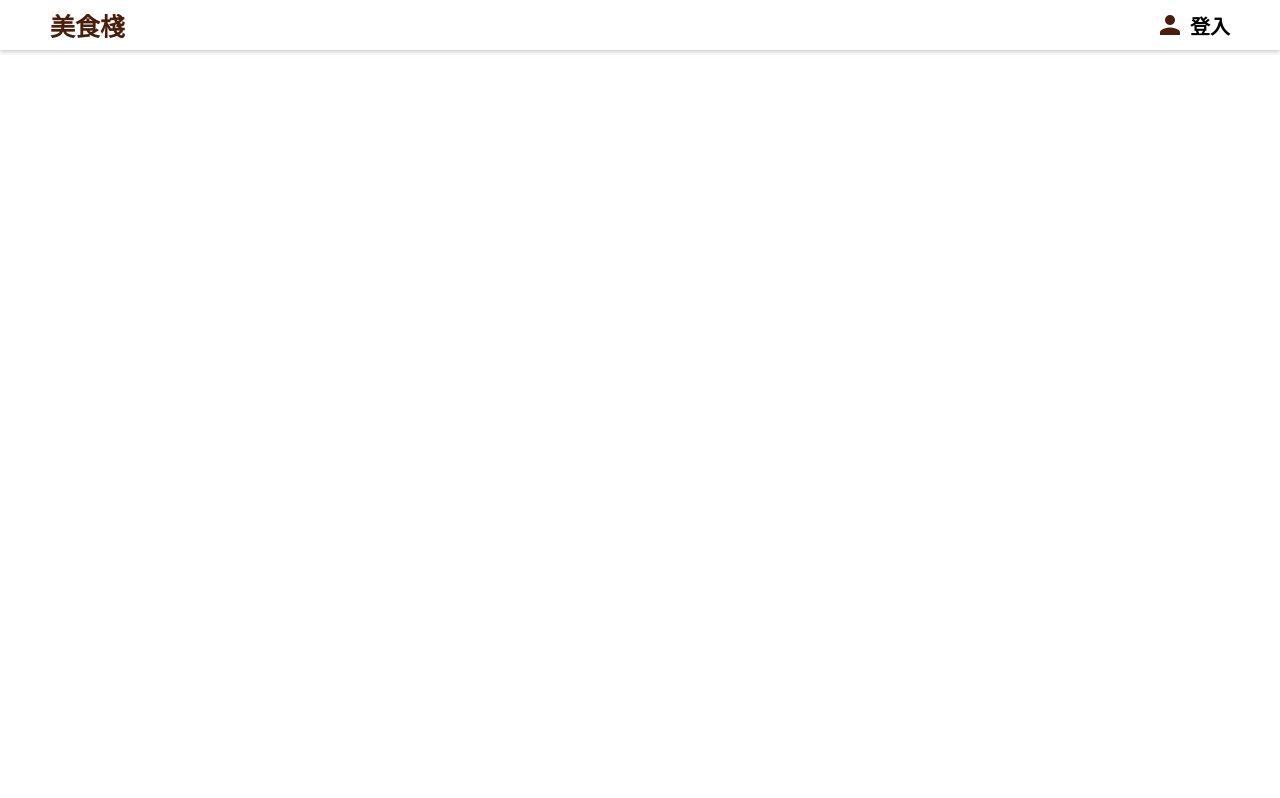
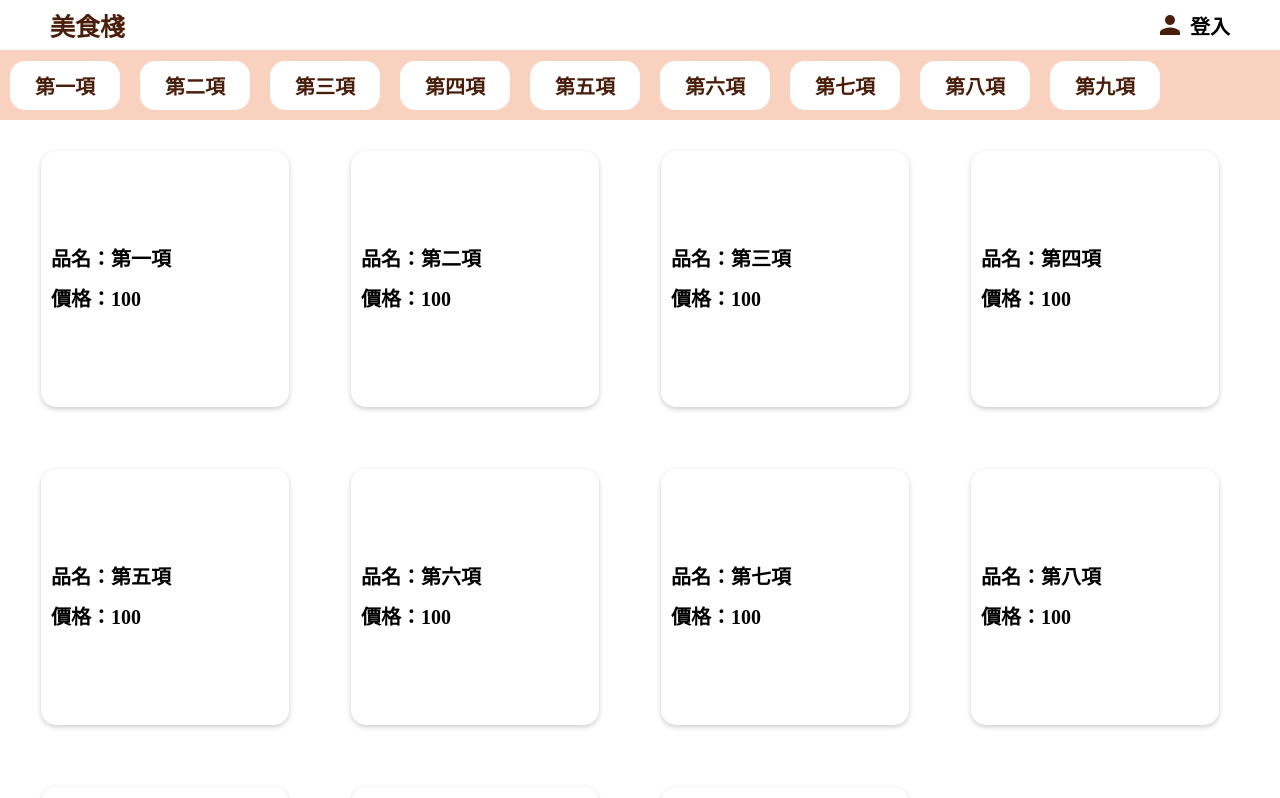
Before and after one commit to Kamaboko0126/POS-system-client, a Vue app: page /order in a window 1280 px wide. Shown: the top 798 px of the page. Built offline with nearby package versions, Linux system fonts and the light colour scheme.

Commit message:
20240104

```diff
--- a/package.json
+++ b/package.json
@@ -11,7 +11,8 @@
     "axios": "^1.6.3",
     "core-js": "^3.8.3",
     "vue": "^3.2.13",
-    "vue-router": "^4.0.13"
+    "vue-router": "^4.0.13",
+    "vuedraggable": "^2.24.3"
   },
   "devDependencies": {
     "@babel/core": "^7.12.16",
--- a/src/App.vue
+++ b/src/App.vue
@@ -38,7 +38,6 @@ export default {
 <style>
 :root {
   --header-height: 50px;
-  --menu-width: 0px;
   --main-color:#491f0c;
   --second-color:#ffe9df;
 }
@@ -50,18 +49,14 @@ export default {
 }
 
 section {
-  width: calc(100% - var(--menu-width));
-  height: 100%;
   display: flex;
   justify-content: center;
   align-items: center;
 }
 
 .content {
-  width: 100%;
-  height: calc(100vh - var(--header-height));
   display: flex;
-  align-items: center;
+  align-items: flex-start;
   justify-content: center;
 }
 
--- a/src/components/HeaderItem.vue
+++ b/src/components/HeaderItem.vue
@@ -26,19 +26,21 @@ export default {
   setup() {
     const openMenu = inject("openMenu");
     const route = useRoute();
-    const isLogin = ref(true);
+    const isLogin = ref(JSON.parse(sessionStorage.getItem("isLogin")));
 
-    console.log(isLogin.value);
+    const updateIcon = () => {
+      isLogin.value = JSON.parse(sessionStorage.getItem("isLogin"));
+    };
 
     onMounted(() => {
-      isLogin.value = sessionStorage.getItem("isLogin");
-      console.log(sessionStorage.getItem("isLogin"));
+      updateIcon();
     });
 
     return {
       openMenu,
       route,
       isLogin,
+      updateIcon,
     };
   },
 };
--- a/src/components/HomePage.vue
+++ b/src/components/HomePage.vue
@@ -1,20 +1,27 @@
 <template>
-    <section>
-        <p>請先登入</p>
-    </section>
+  <section>
+      <h1 v-if="isLogin == 'false'">請先登入</h1>
+  </section>
 </template>
 
 <script>
-    export default {
-        name: 'HomePage',
-        components: {
+export default {
+  name: "HomePage",
+  components: {},
+  setup() {
+    const isLogin = sessionStorage.getItem("isLogin");
 
-        }
-    }
+    return {
+      isLogin,
+    };
+  },
+};
 </script>
 
 <style scoped>
-    section{
-        /* background: #232323; */
-    }
+section {
+  /* background: #232323; */
+  height: 100%;
+}
+
 </style>
--- a/src/components/LoginPage.vue
+++ b/src/components/LoginPage.vue
@@ -2,6 +2,7 @@
   <form @submit.prevent="send">
     <div class="input-content">
       <h1>管理者登入</h1>
+      <p class="warningText">{{ warningText }}</p>
       <input
         type="text"
         name="account"
@@ -16,7 +17,7 @@
         placeholder="Password"
       />
       <div class="button-content">
-        <button type="submit">登入</button>
+        <button type="submit" :disabled="isProcessing">登入</button>
       </div>
     </div>
   </form>
@@ -31,20 +32,46 @@ export default {
   setup() {
     const inputAccount = ref("");
     const inputPassword = ref("");
+    const warningText = ref("");
+    const isProcessing = ref(false);
+
+    const statusCheck = () => {
+      console.log("statusCheck");
+      if (inputAccount.value == "") {
+        warningText.value = "*請輸入帳號";
+          isProcessing.value = false;
+        return;
+      } else if (inputPassword.value == "") {
+        warningText.value = "*請輸入密碼";
+          isProcessing.value = false;
+        return;
+      } else {
+        warningText.value = "";
+      }
+    };
+
     const send = async () => {
+      isProcessing.value = true;
+      statusCheck();
+      if (warningText.value != "") return;
       try {
         const response = await axios.post("http://127.0.0.1:10000/login", {
           Account: inputAccount.value,
           Password: inputPassword.value,
         });
         if (response.data.message === "success") {
-          alert("登入成功");
+          console.log("登入成功");
+          warningText.value = "登入成功";
           sessionStorage.setItem("isLogin", true);
-          window.location.href = "/";
+          setTimeout(() => {
+            window.location.href = "/oder";
+          }, 1000);
         } else {
-          alert("登入失敗");
+          console.log("登入失敗");
+          isProcessing.value = false;
         }
       } catch (error) {
+        isProcessing.value = false;
         console.error(error);
       }
     };
@@ -53,6 +80,8 @@ export default {
       send,
       inputAccount,
       inputPassword,
+      warningText,
+      isProcessing
     };
   },
 };
@@ -66,6 +95,10 @@ form {
   align-items: center;
   justify-content: center;
   flex-direction: column;
+}
+
+.warningText {
+  color: rgb(156, 24, 24);
 }
 
 .input-content {
@@ -118,4 +151,10 @@ button:active {
   transform: scale(0.98);
   transition: transform 0.1s ease;
 }
+
+button:disabled {
+  background-color: #bdc3c7;
+  color: #7f8c8d;
+  cursor: not-allowed;
+}
 </style>
--- a/src/components/MenuItem.vue
+++ b/src/components/MenuItem.vue
@@ -20,6 +20,10 @@ export default {
   components: {},
   setup() {
     const menuItems = ref([
+      {
+        name:"點餐頁",
+        path:"/order"
+      },
       {
         name: "編輯菜單",
         path: "/editmenu",
--- /dev/null
+++ b/src/components/OrderPage.vue
@@ -0,0 +1,188 @@
+<template>
+  <section>
+    <div class="horizontal-menu-content">
+      <div class="horizontal-menu" v-for="(item, index) in items" :key="index">
+        <div class="menu-item" @click="selectItem(item.name)">
+          {{ item.name }}
+        </div>
+      </div>
+    </div>
+    <div class="card-content">
+      <div class="card" v-for="(card, index) in cards" :key="index" @click="selectCard(card.name)">
+        <div>
+          <p>品名：{{ card.name }}</p>
+          <p>價格：{{ card.price }}</p>
+        </div>
+      </div>
+    </div>
+    <h1 v-if="isLogin == 'false'">請先登入</h1>
+  </section>
+</template>
+
+<script>
+import { ref } from "vue";
+
+export default {
+  name: "OderPage",
+  components: {},
+  setup() {
+    const isLogin = sessionStorage.getItem("isLogin");
+    const items = ref([
+      {
+        name: "第一項",
+      },
+      {
+        name: "第二項",
+      },
+      {
+        name: "第三項",
+      },
+      {
+        name: "第四項",
+      },
+      {
+        name: "第五項",
+      },
+      {
+        name: "第六項",
+      },
+      {
+        name: "第七項",
+      },
+      {
+        name: "第八項",
+      },
+      {
+        name: "第九項",
+      },
+    ]);
+    const cards = ref([
+      {
+        name: "第一項",
+        price: 100,
+      },
+      {
+        name: "第二項",
+        price: 100,
+      },
+      {
+        name: "第三項",
+        price: 100,
+      },
+      {
+        name: "第四項",
+        price: 100,
+      },
+      {
+        name: "第五項",
+        price: 100,
+      },
+      {
+        name: "第六項",
+        price: 100,
+      },
+      {
+        name: "第七項",
+        price: 100,
+      },
+      {
+        name: "第八項",
+        price: 100,
+      },
+      {
+        name: "第九項",
+        price: 100,
+      },
+      {
+        name: "第九項",
+        price: 100,
+      },
+      {
+        name: "第九項",
+        price: 100,
+      },
+    ]);
+
+    const selectItem = (name) => {
+      console.log(name);
+    };
+
+    const selectCard = (name) => {
+      console.log(name);
+    };
+
+    return {
+      isLogin,
+      items,
+      selectItem,
+      selectCard,
+      cards,
+    };
+  },
+};
+</script>
+
+<style scoped>
+.horizontal-menu-content {
+  position: sticky;
+  top: 0;
+  width: 100%;
+  height: 70px;
+  background: #f8d1bf;
+  display: flex;
+  overflow: auto;
+}
+
+.horizontal-menu {
+  flex-shrink: 0;
+  display: flex;
+  align-items: center;
+}
+
+.menu-item {
+  display: flex;
+  align-items: center;
+  justify-content: center;
+  background: #fff;
+  padding: 10px 25px;
+  margin: 0 10px;
+  border-radius: 15px;
+  font-size: 20px;
+  font-weight: bold;
+  color: var(--main-color);
+  cursor: pointer;
+}
+
+section {
+  width: 100%;
+  align-items: flex-start;
+  justify-content: flex-start;
+  flex-direction: column;
+}
+.card-content {
+  width: calc(100% - 20px);
+  padding: 0 10px;
+  display: flex;
+  align-items: center;
+  justify-content: flex-start;
+  flex-wrap: wrap;
+}
+.card {
+  width: 20%;
+  height: 20vw;
+  background: #fff;
+  margin: 2.5%;
+  border-radius: 15px;
+  box-shadow: 0 2px 5px 0 rgba(0, 0, 0, 0.2);
+  display: flex;
+  justify-content: flex-start;
+  align-items: center;
+  cursor: pointer;
+}
+.card p {
+  font-size: 20px;
+  font-weight: bold;
+  margin: 0 10px;
+  line-height: 200%;
+}
+</style>
--- a/src/router/index.js
+++ b/src/router/index.js
@@ -4,9 +4,14 @@ const router = createRouter({
   history: createWebHistory(),
   routes: [
     {
-      path: "/",
-      name: "home",
+      path:"/",
+      name:"home",
       component: () => import("@/components/HomePage.vue"),
+    },
+    {
+      path: "/order",
+      name: "order",
+      component: () => import("@/components/OrderPage.vue"),
     },
     {
       path: "/login",
```
Also changed, not shown: 2 other files (tests, documents, lock files or other folders).
